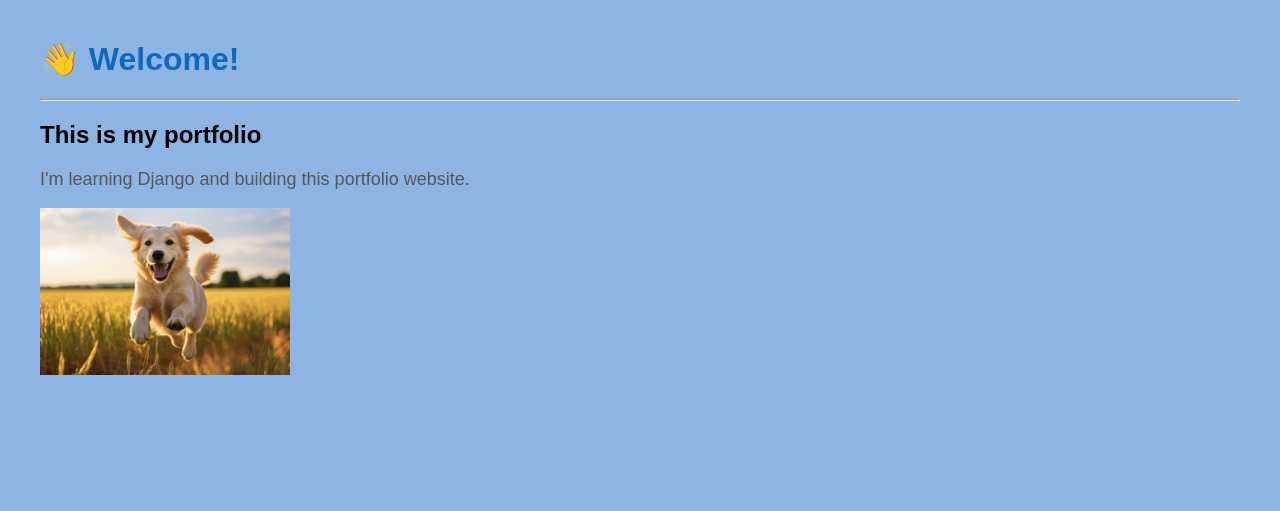
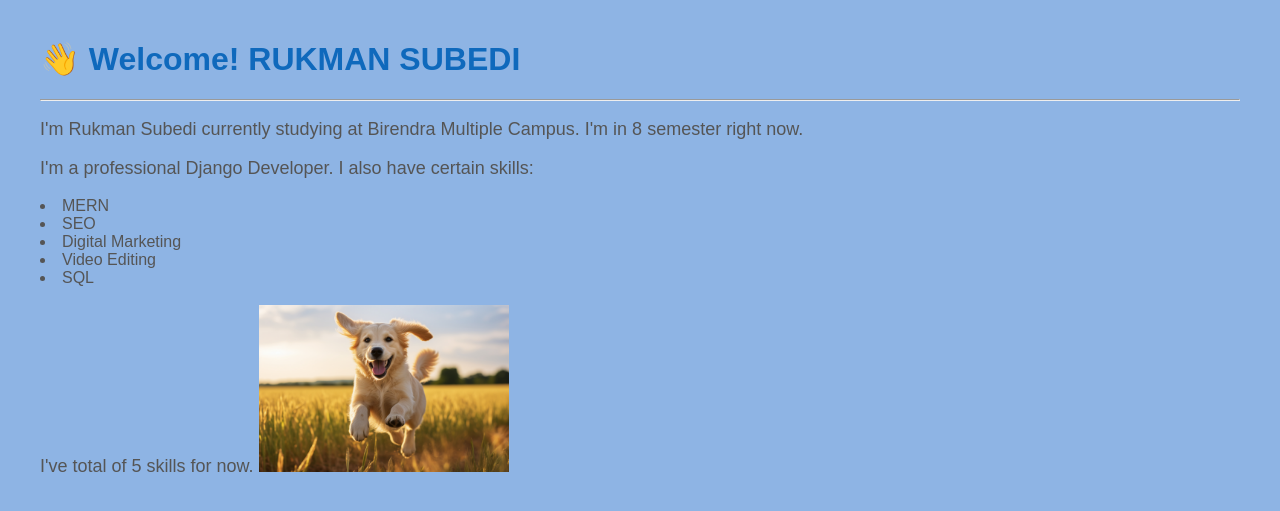
Before and after one commit to Ruku-RS/Django-Portfolio, a Django app: page / in a window 1280 px wide. Shown: the top 511 px of the page. Run offline with Django 5.2, Linux system fonts and the light colour scheme.

Commit message:
use of DTL  for variable, logics, comments and filter.

```diff
--- a/portfolio/pages/templates/pages/home.html
+++ b/portfolio/pages/templates/pages/home.html
@@ -7,10 +7,22 @@
     <link rel='stylesheet' href="{% static 'pages/css/style.css' %}">
 </head>
 <body>
-    <h1>👋 Welcome!</h1>
+    <h1>👋 Welcome! {{name|upper}}</h1>
     <hr>
-    <h2>This is my portfolio</h2>
-    <p>I'm learning Django and building this portfolio website.</p>
+    <p> I'm {{name}} currently studying at {{college}}. I'm in {{semester}} semester right now.
+
+    {% if student %} {# If student: True , this statement runs #}
+    <p>I'm learning Django and building this portfolio website. I'm a {{profession}}</p>
+
+    {% else %} {# If student: False , this statement runs and show the list of skills #}
+    <p> I'm a professional Django Developer. I also have certain skills: <br></p>
+    {% for skill in skills %}
+    <li style='color: #555'>{{skill}}</li>
+    {%endfor%}
+    <p> I've total of {{skills|length}} skills for now.
+
+    {% endif %}
+
     <img src="{% static 'pages/images/ai-generated-labrador-retriever-dog-picture.jpg' %}" alt="Profile pic" width='250'>
 </body>
 </html>
--- a/portfolio/pages/views.py
+++ b/portfolio/pages/views.py
@@ -3,7 +3,15 @@ from django.http import HttpResponse
 
 # Create your views here.
 def home(request):
-    return render(request,'pages/home.html')
+    context ={
+        "name": "Rukman Subedi",
+        "college": "Birendra Multiple Campus",
+        "semester": "8",
+        "profession": "Student",
+        "student": False,
+        "skills":['MERN', 'SEO', 'Digital Marketing', 'Video Editing', 'SQL'],
+    }
+    return render(request,'pages/home.html',context)
 
 def about(request):
     return render(request,'pages/about.html')
```
Also changed, not shown: portfolio/pages/static/pages/css/style.css (line endings or trailing spaces).
